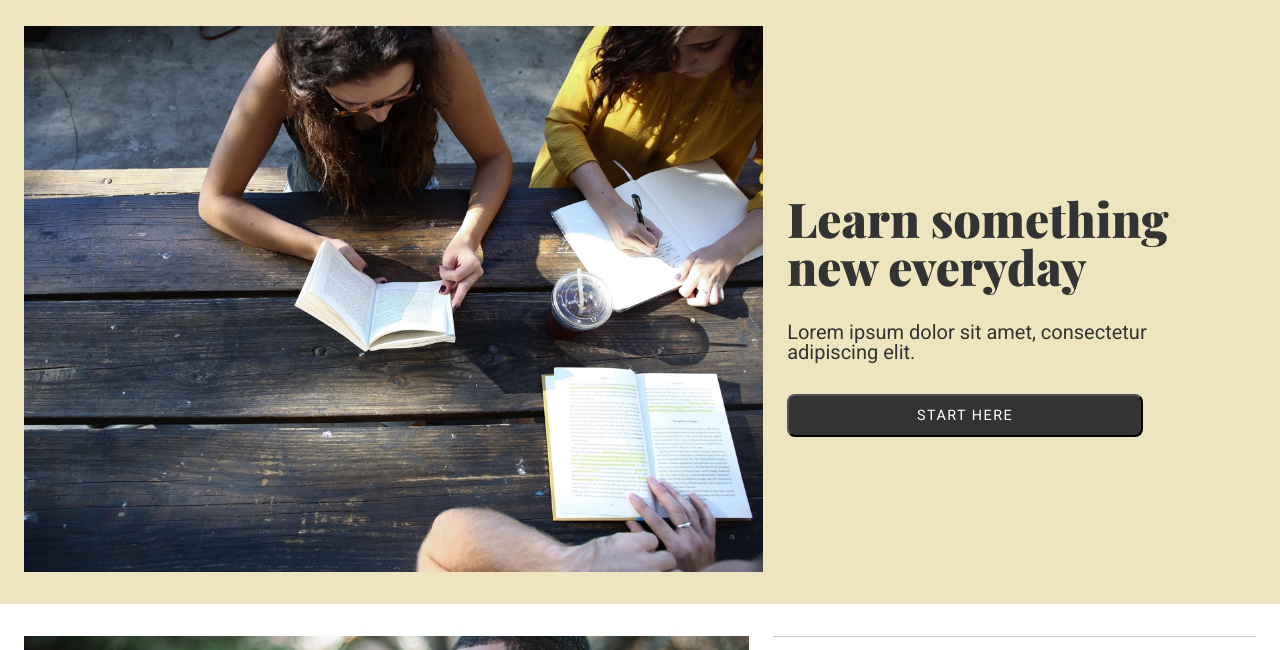
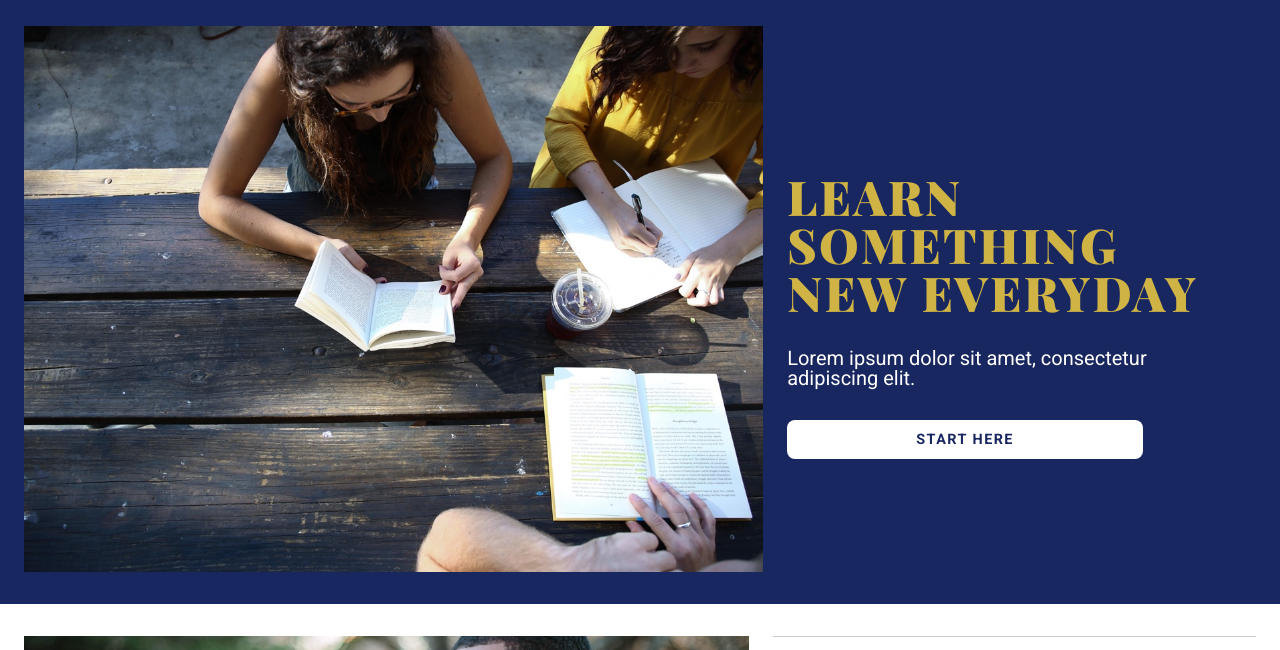
Before and after one commit to sallytorr/Capstone, a plain HTML site: page index.html in a window 1280 px wide. Shown: the part 70-720 px from the top of the page. Drawn offline with nearby package versions, Linux system fonts and the light colour scheme; files whose address does not match are found by name.

Commit message:
flexboxes fixed

```diff
--- a/resources/css/style.css
+++ b/resources/css/style.css
@@ -11,7 +11,9 @@ font-family: 'Roboto', sans-serif;
 h1 {
   font-family: 'Playfair Display', serif;
   font-size: 3rem;
-  color: #333;
+  color: #cfb344;
+  letter-spacing: 0.05em;
+  text-transform: uppercase;
 }
 
 h2 {
@@ -117,7 +119,7 @@ nav a:hover {
 /*Banner*/
 
 .banner {
-  background-color: #EEE5BE;
+  background-color: #192761;
   padding: 2rem 1.5rem;
   display: flex;
   justify-content: center;
@@ -131,7 +133,7 @@ nav a:hover {
 .banner .text {
   display: inline-flex;
   flex-direction: column;
-  color: #333;
+  color: #fff;
   font-weight: 400;
 }
 
@@ -144,16 +146,17 @@ nav a:hover {
 }
 
 button {
-  background-color: #333;
+  background-color: #fff;
   padding: 0.5rem 0;
   border-radius: 0.5rem;
   width: 80%;
   transition: background-color 750ms ease-in 0.2s;
+  border: none;
 }
 
 button a {
-  color: #fff;
-  font-weight: 400;
+  color: #192761;
+  font-weight: 700;
   text-decoration: none;
   font-family: "Roboto", sans-serif;
   text-transform: uppercase;
@@ -211,7 +214,7 @@ button:hover {
   background-color: #fff;
   padding: 1rem 1rem;
   display: flex;
-  justify-content: center;
+  justify-content: flex-start;
   border-bottom: 1px solid #ccc;
   border-top: 1px solid #ccc;
   transition: background-color 750ms ease-in 0.05s;
@@ -267,7 +270,8 @@ button:hover {
 
 .item{
   padding: 2rem 1rem 0 1rem;
-  width: 25%;
+  width: 33.333%;
+  box-sizing: border-box
 }
 
 .item a {
@@ -337,7 +341,7 @@ button:hover {
   background-color: #fff;
   padding: 1rem 1rem;
   display: flex;
-  justify-content: center;
+  justify-content: flex-start;
   border-bottom: 1px solid #ccc;
   border-top: 1px solid #ccc;
   transition: background-color 750ms ease-in 0.05s;
```
